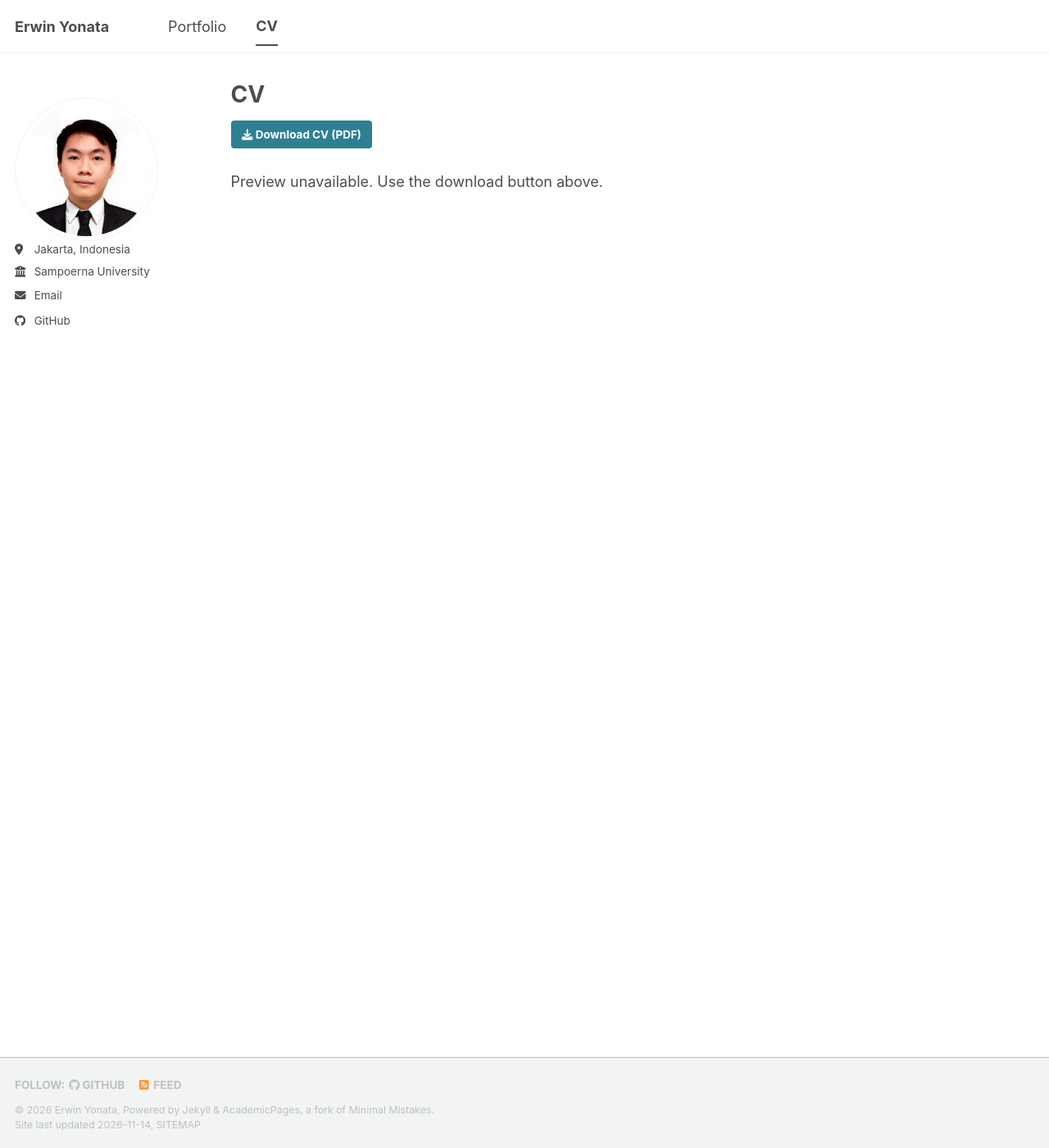
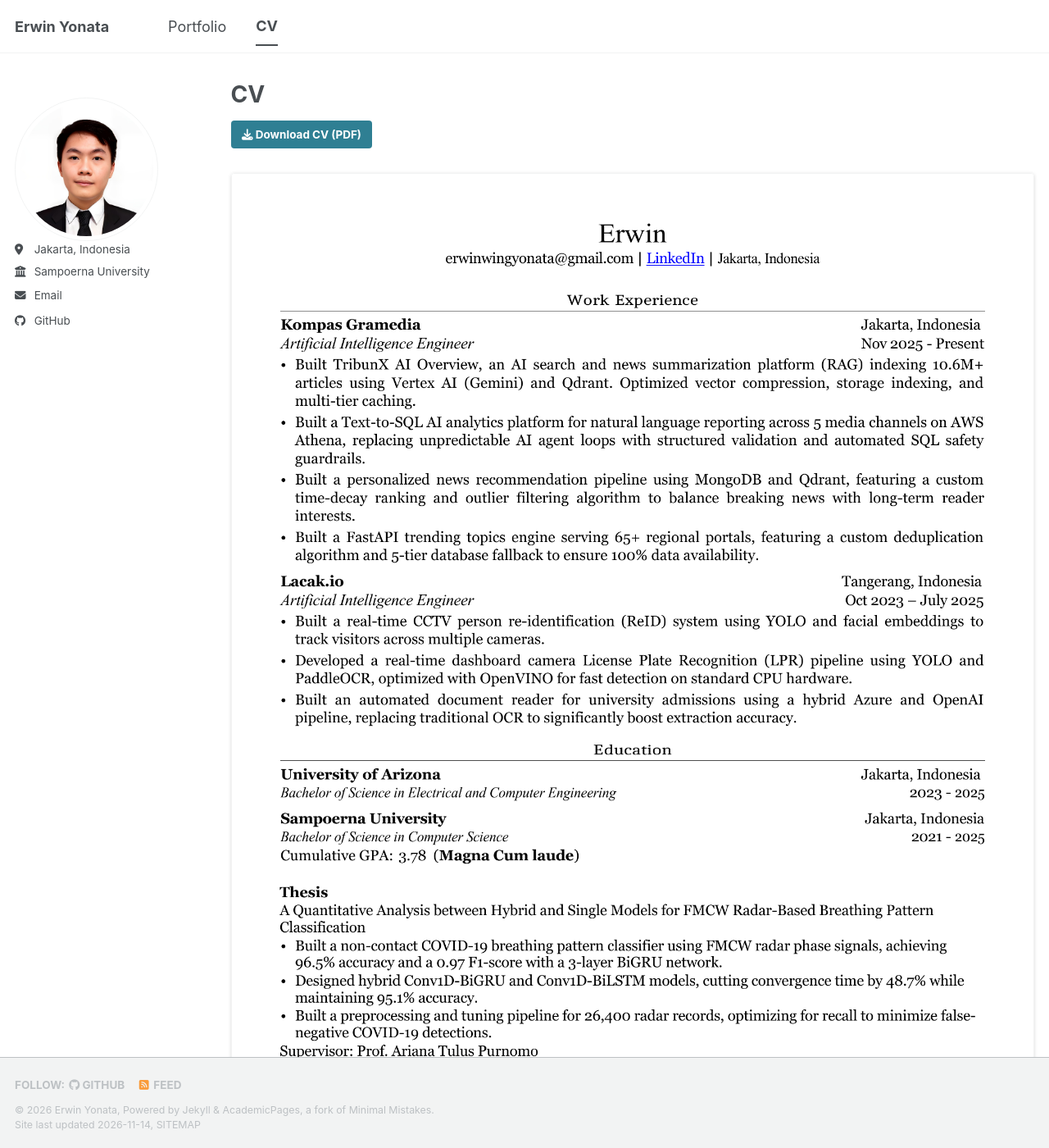
Before and after one commit to erwinyo/erwinyo.github.io, a Jekyll site: the page built from _pages/cv.html, in a window 1280 px wide and 1400 px high. Shown: the whole window at 82% size. Built offline with Jekyll 4.4.1, drawn with Linux system fonts in a browser that asks for light colours; a script bundle is joined from its source files by our own code; a style sheet for code colours, icons or effects is not loaded.

Commit message:
Show CV preview as a pre-rendered image instead of PDF.js
- Render the CV PDF to images/cv/page-1.png (200 dpi) and list every
  PNG in images/cv as a figure, with page captions for multi-page CVs
- Drop the PDF.js CDN script
- Download the PDF as Erwin_Yonata_CV.pdf

Co-Authored-By: Claude Opus 5.5 <noreply@anthropic.com>

```diff
--- a/_pages/cv.html
+++ b/_pages/cv.html
@@ -5,71 +5,41 @@ permalink: /cv/
 author_profile: true
 redirect_from:
   - /resume
-# To update the CV, drop the new PDF into /files and change this path.
+# To update the CV:
+#   1. Put the new PDF in /files and change cv_pdf below.
+#   2. Replace the preview images in /images/cv with one PNG per page, e.g.
+#      pdftoppm -png -r 200 "files/<new cv>.pdf" images/cv/page
+#      (every PNG in /images/cv is shown, in filename order)
 cv_pdf: "/files/[ATS] Resume & CV - 31 October 2026.pdf"
+cv_download_name: "Erwin_Yonata_CV.pdf"
 ---
 
 <style>
   #cv-download { text-decoration: none; }
-  .cv-preview { margin-top: 1em; }
-  .cv-preview canvas {
+  .cv-preview figure { display: block; margin: 1.5em 0 0; }
+  .cv-preview img {
     display: block;
     width: 100%;
     height: auto;
-    margin-bottom: 1em;
+    margin: 0;
     border: 1px solid var(--global-border-color);
     box-shadow: 0 1px 4px rgba(0, 0, 0, 0.15);
   }
+  .cv-preview figcaption { margin-top: 0.5em; text-align: center; }
 </style>
 
 <p>
-  <a id="cv-download" class="btn" href="{{ page.cv_pdf | relative_url }}" download>
+  <a id="cv-download" class="btn" href="{{ page.cv_pdf | relative_url }}" download="{{ page.cv_download_name }}">
     <i class="fas fa-download" aria-hidden="true"></i> Download CV (PDF)
   </a>
 </p>
 
-<div id="cv-preview" class="cv-preview">Loading preview…</div>
-
-<script type="module">
-  const PDFJS = "https://cdn.jsdelivr.net/npm/pdfjs-dist@4.10.38/build/";
-  const box = document.getElementById("cv-preview");
-  const url = document.getElementById("cv-download").href;
-  let pdf;
-  let lastWidth = 0;
-
-  async function render() {
-    const width = box.clientWidth;
-    if (!width || width === lastWidth) return;
-    lastWidth = width;
-    const dpr = window.devicePixelRatio || 1;
-    const canvases = [];
-    for (let n = 1; n <= pdf.numPages; n++) {
-      const page = await pdf.getPage(n);
-      const scale = (width / page.getViewport({ scale: 1 }).width) * dpr;
-      const viewport = page.getViewport({ scale: scale });
-      const canvas = document.createElement("canvas");
-      canvas.width = Math.floor(viewport.width);
-      canvas.height = Math.floor(viewport.height);
-      canvas.setAttribute("role", "img");
-      canvas.setAttribute("aria-label", "CV page " + n + " of " + pdf.numPages);
-      await page.render({ canvasContext: canvas.getContext("2d"), viewport: viewport }).promise;
-      canvases.push(canvas);
-    }
-    box.replaceChildren(...canvases);
-  }
-
-  try {
-    const pdfjsLib = await import(PDFJS + "pdf.min.mjs");
-    pdfjsLib.GlobalWorkerOptions.workerSrc = PDFJS + "pdf.worker.min.mjs";
-    pdf = await pdfjsLib.getDocument(url).promise;
-    await render();
-    let timer;
-    window.addEventListener("resize", function () {
-      clearTimeout(timer);
-      timer = setTimeout(render, 200);
-    });
-  } catch (err) {
-    console.error(err);
-    box.textContent = "Preview unavailable. Use the download button above.";
-  }
-</script>
+{% assign cv_pages = site.static_files | where_exp: "f", "f.path contains '/images/cv/'" | where: "extname", ".png" | sort: "path" %}
+<div class="cv-preview" aria-label="CV preview">
+  {% for img in cv_pages %}
+  <figure>
+    <img src="{{ img.path | relative_url }}" alt="CV page {{ forloop.index }} of {{ cv_pages.size }}. Download the PDF above for selectable text."{% unless forloop.first %} loading="lazy"{% endunless %}>
+    {% if cv_pages.size > 1 %}<figcaption>Page {{ forloop.index }} of {{ cv_pages.size }}</figcaption>{% endif %}
+  </figure>
+  {% endfor %}
+</div>
```
Also changed, not shown: images/cv/page-1.png (added).
